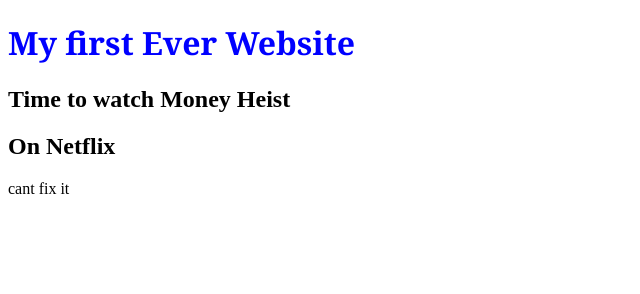
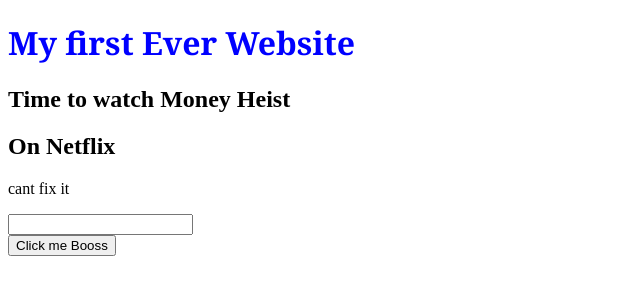
Before and after one commit to SakhawatAdox/Adoxes-website, a plain HTML site: page index.html in a window 1280 px wide. Shown: the whole page, without its empty margins (0-640 px from the left). Drawn offline with Linux system fonts and the light colour scheme.

Commit message:
clicl me

```diff
--- a/index.html
+++ b/index.html
@@ -16,5 +16,8 @@
     <h2>Time to watch Money Heist</h2>
     <h2> On Netflix</h2>
     <p>cant fix it </p>
+    <input type="text">
+    <br>
+    <button>Click me Booss</button>
 </body>
 </html>
```
